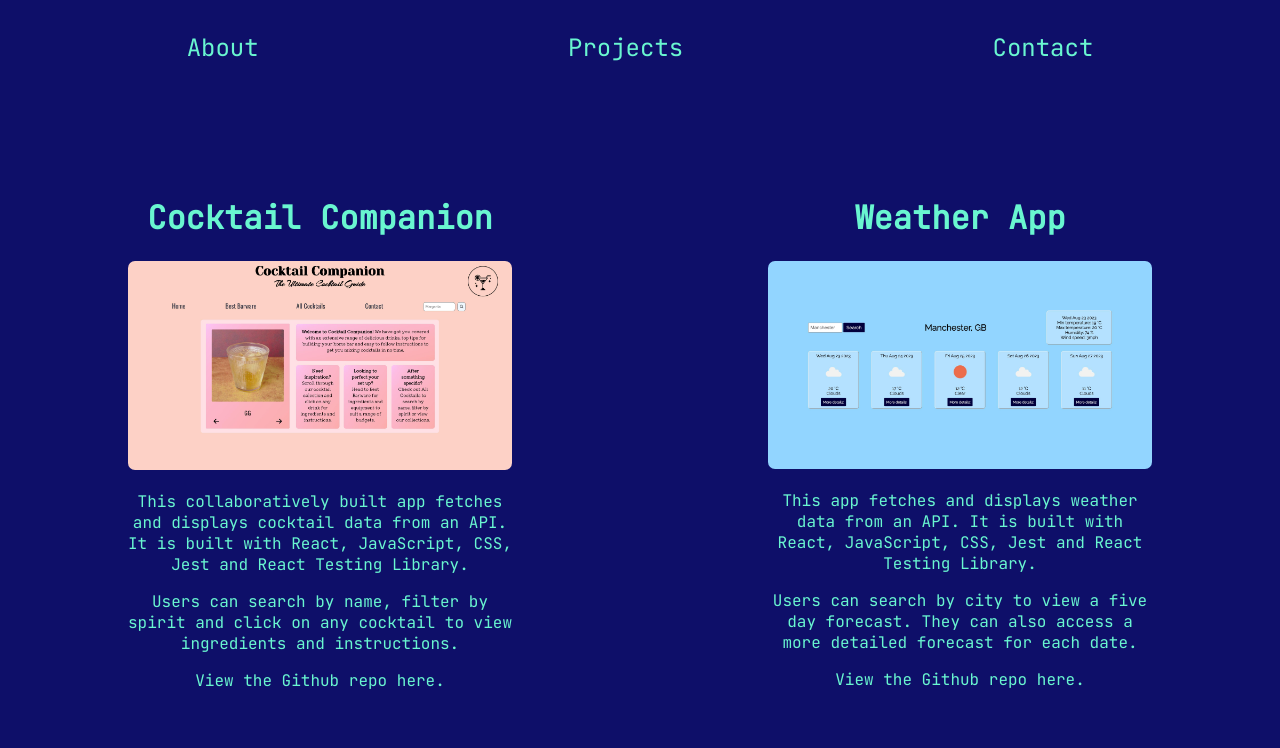
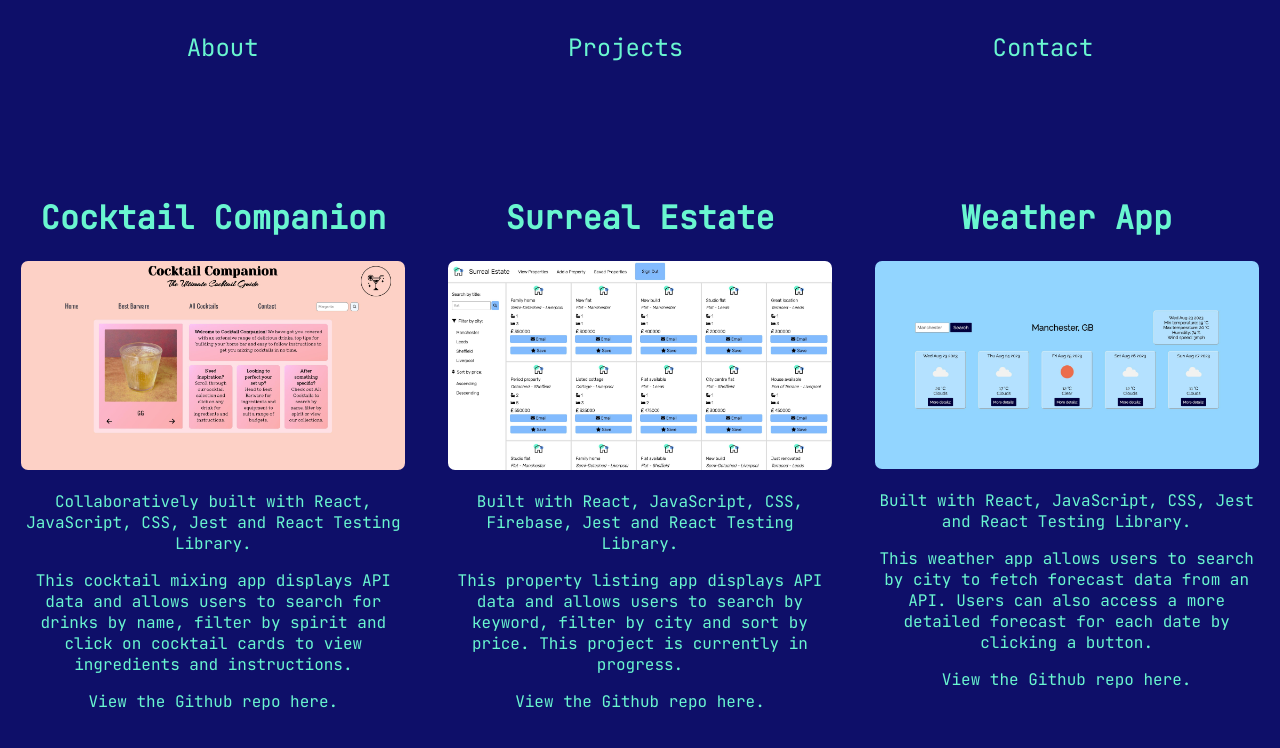
Before and after one commit to cprieststephens/portfolio, a React (Create React App) app: page /projects in a window 1280 px wide. Shown: the top 748 px of the page. Built offline with nearby package versions, Linux system fonts and the light colour scheme.

Commit message:
Add third project to Projects section

```diff
--- a/src/components/Projects.js
+++ b/src/components/Projects.js
@@ -1,6 +1,7 @@
 import React from "react";
 import { Link } from "react-router-dom";
 import cocktailCompanion from "../img/cocktail-companion.jpg";
+import surrealEstate from "../img/surreal-estate.jpg";
 import weatherApp from "../img/weather-app.jpg";
 import "../styles/projects.css";
 
@@ -9,7 +10,7 @@ const Projects = () => {
     <div className="projects">
       <div className="projects-item">
         <h1>Cocktail Companion</h1>
-        <Link to={process.env.REACT_APP_COCKTAIL_SITE} target="_blank">
+        <Link to="https://www.cocktailcompanion.bar/" target="_blank">
           <img
             className="projects-item__image"
             src={cocktailCompanion}
@@ -17,18 +18,44 @@ const Projects = () => {
           />
         </Link>
         <p>
-          This collaboratively built app fetches and displays cocktail data from
-          an API. It is built with React, JavaScript, CSS, Jest and React
+          Collaboratively built with React, JavaScript, CSS, Jest and React
           Testing Library.
         </p>
         <p>
-          Users can search by name, filter by spirit and click on any cocktail
-          to view ingredients and instructions.
+          This cocktail mixing app displays API data and allows users to search
+          for drinks by name, filter by spirit and click on cocktail cards to
+          view ingredients and instructions.
         </p>
         <p>
           <Link
             className="projects-item__repo"
-            to={process.env.REACT_APP_COCKTAIL_REPO}
+            to="https://github.com/josenymad/cocktail-companion"
+            target="_blank"
+          >
+            View the Github repo here.
+          </Link>
+        </p>
+      </div>
+      <div className="projects-item">
+        <h1>Surreal Estate</h1>
+        <img
+          className="projects-item__image"
+          src={surrealEstate}
+          alt="Surreal Estate screenshot"
+        />
+        <p>
+          Built with React, JavaScript, CSS, Firebase, Jest and React Testing
+          Library.
+        </p>
+        <p>
+          This property listing app displays API data and allows users to search
+          by keyword, filter by city and sort by price. This project is
+          currently in progress.
+        </p>
+        <p>
+          <Link
+            className="projects-item__repo"
+            to="https://github.com/cprieststephens/surreal-estate"
             target="_blank"
           >
             View the Github repo here.
@@ -37,7 +64,7 @@ const Projects = () => {
       </div>
       <div className="projects-item">
         <h1>Weather App</h1>
-        <Link to={process.env.REACT_APP_WEATHER_SITE} target="_blank">
+        <Link to="https://check-the-forecast.netlify.app/" target="_blank">
           <img
             className="projects-item__image"
             src={weatherApp}
@@ -45,17 +72,17 @@ const Projects = () => {
           />
         </Link>
         <p>
-          This app fetches and displays weather data from an API. It is built
-          with React, JavaScript, CSS, Jest and React Testing Library.
+          Built with React, JavaScript, CSS, Jest and React Testing Library.
         </p>
         <p>
-          Users can search by city to view a five day forecast. They can also
-          access a more detailed forecast for each date.
+          This weather app allows users to search by city to fetch forecast data
+          from an API. Users can also access a more detailed forecast for each
+          date by clicking a button.
         </p>
         <p>
           <Link
             className="projects-item__repo"
-            to={process.env.REACT_APP_WEATHER_REPO}
+            to="https://github.com/cprieststephens/weather-app"
             target="_blank"
           >
             View the Github repo here.
```
Also changed, not shown: src/img/surreal-estate.jpg (added), 1 other file (tests, documents, lock files or other folders).
